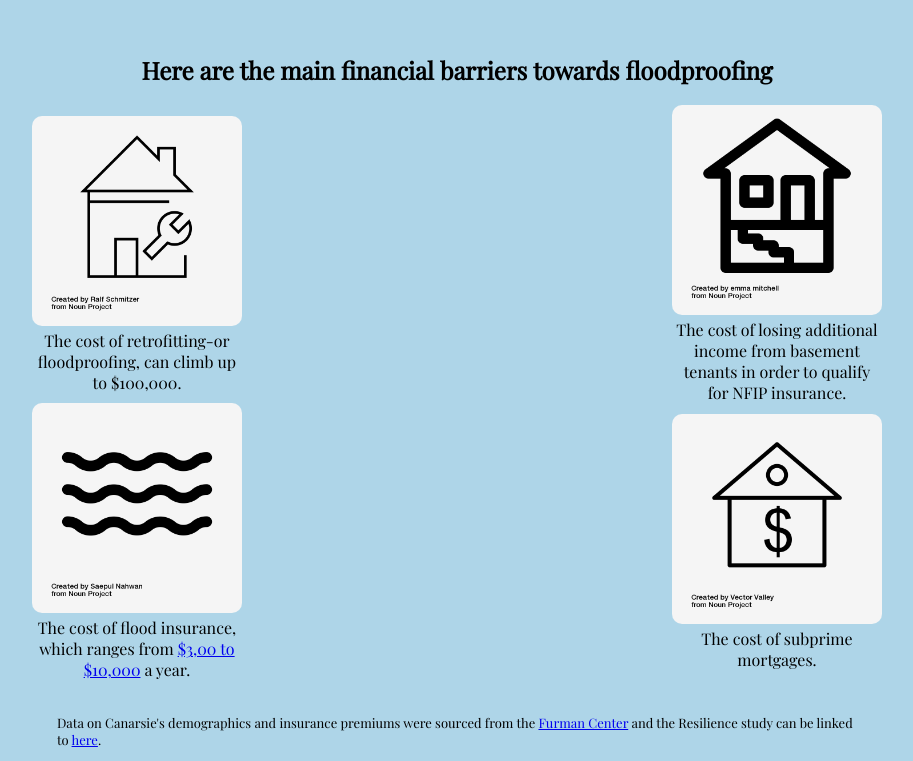
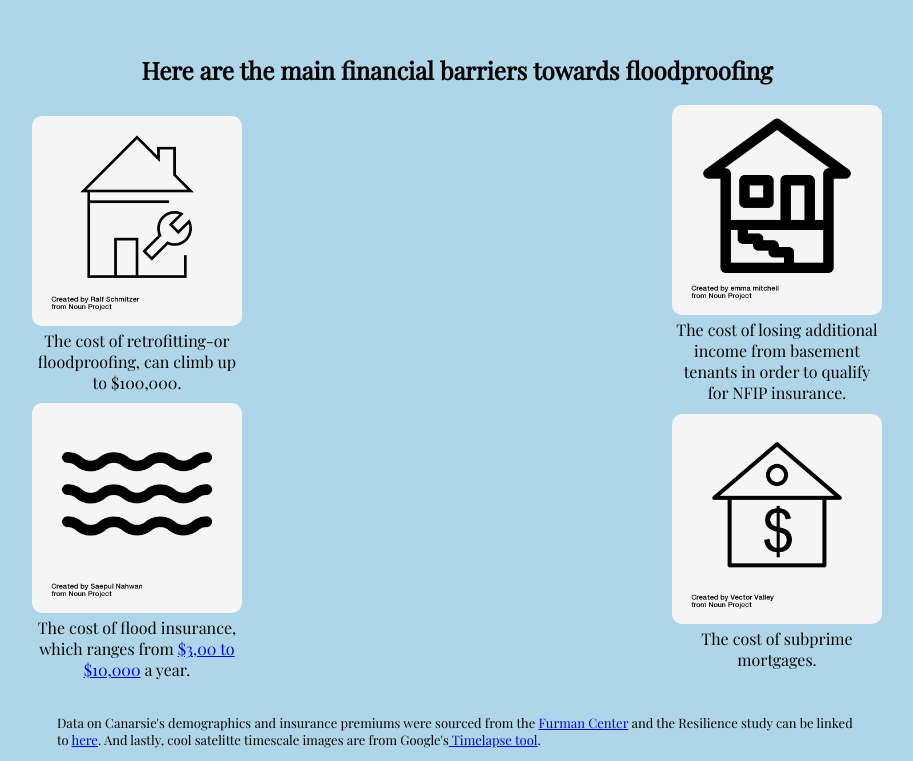
Before and after one commit to Aurelie2323/CSS-assignment, a plain HTML site: page index.html in a window 1280 px wide. Shown: the part 1373-2134 px from the top of the page, without its empty margins (183-1096 px from the left). Drawn offline with nearby package versions, Linux system fonts and the light colour scheme.

Commit message:
Add files via upload

```diff
--- a/index.html
+++ b/index.html
@@ -87,6 +87,7 @@
 
 	<p class="sources">
 		Data on Canarsie's demographics and insurance premiums were sourced from the <a href="https://furmancenter.org/neighborhoods/view/flatlands-canarsie">Furman Center</a> and the Resilience study can be linked to <a href="https://www.sciencedirect.com/science/article/abs/pii/S0016718519301885">here</a>.
+		And lastly, cool satelitte timescale images are from Google's<a href="https://earthengine.google.com/timelapse/"> Timelapse tool</a>.
 
 
 
```
